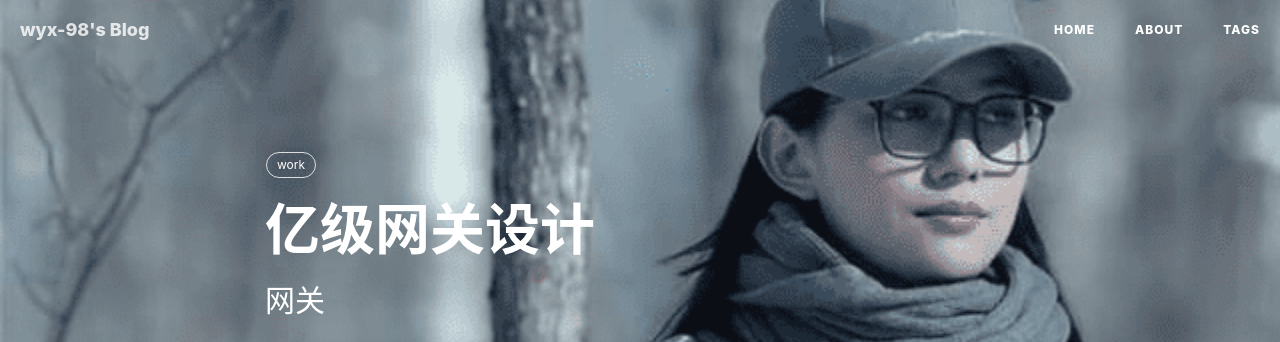
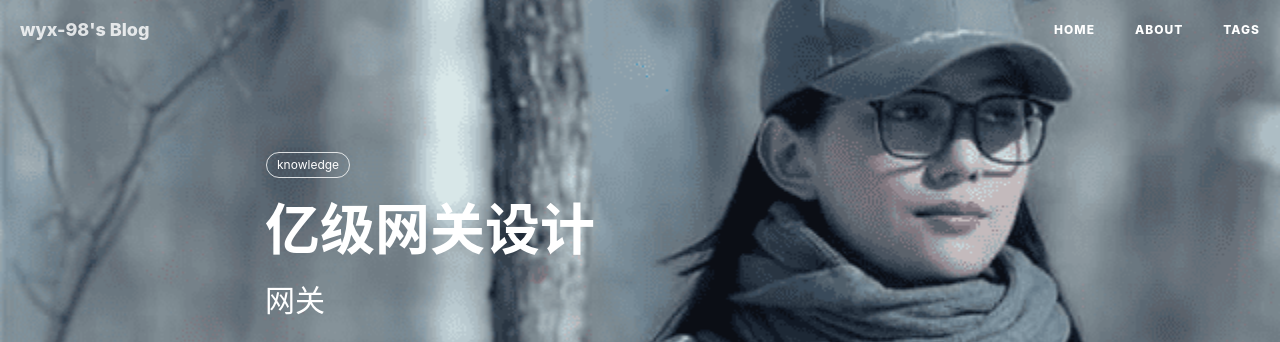
Before and after one commit to wyx-98/wyx-98.github.io, a Jekyll site: the page built from _posts/2020-06-08-亿级网关设计.md, in a window 1280 px wide. Shown: the top 342 px of the page. Built offline with Jekyll 4.4.1, drawn with Linux system fonts in a browser that asks for light colours; nearby versions of some CDN libraries; comment, search, counter and statistics services are not loaded.

Commit message:
modify article

```diff
--- a/_posts/2020-06-08-网关.md
+++ b/_posts/2020-06-08-亿级网关设计.md
@@ -14,7 +14,7 @@ header-img: img/blog01.png 	#这篇文章标题背景图片
 catalog: true 						# 是否归档
 
 tags:								#标签
-     - work
+     - knowledge
 ---
 
 1、网关是什么？
```
Also changed, not shown: _posts/2020-03-12-云原生安全实践.md (renamed from _posts/2020-03-12-云原生容器安全实践.md, +1 -1 lines), _posts/2020-03-06-My First Post .md (renamed from _posts/2020-03-06-文章模版 .md), _posts/2020-12-28-workflow最佳实践.md (renamed from _posts/2020-12-28-workflow笔记.md), _posts/2021-07-20-life-生活写实.md (renamed from _posts/2021-07-20-life-生活日志.md).
